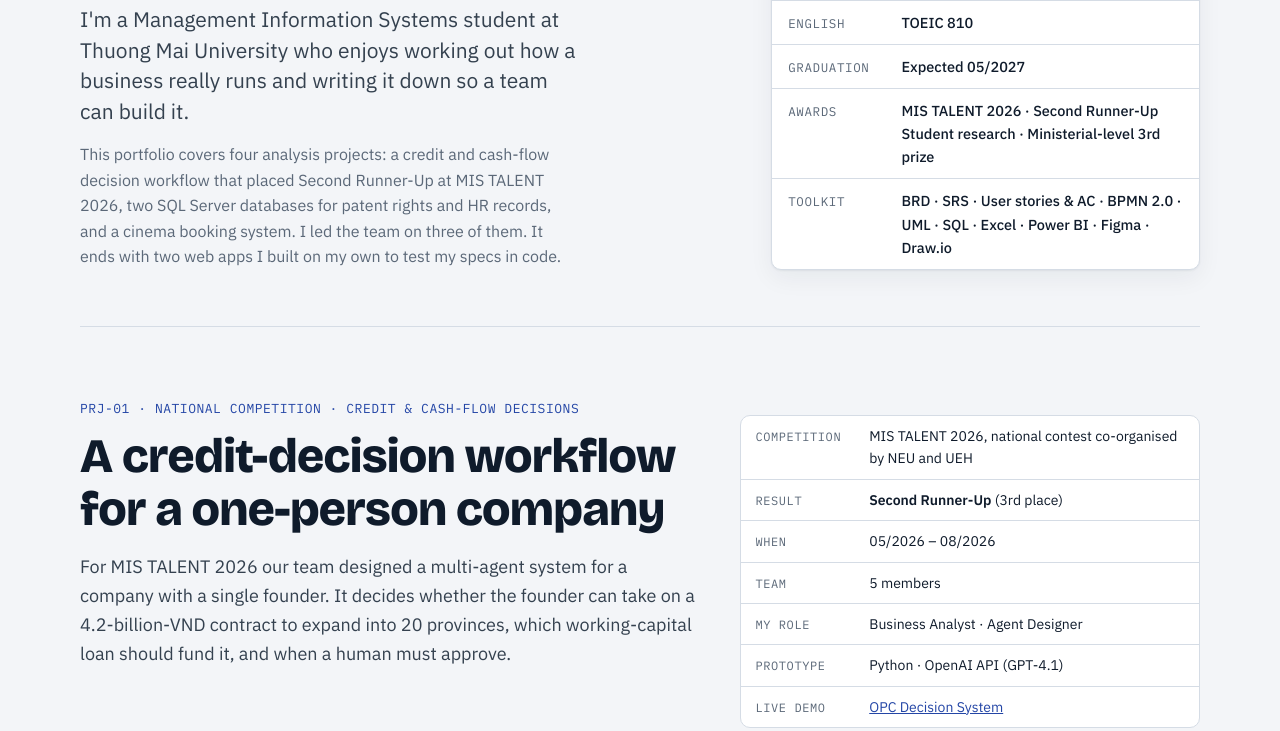
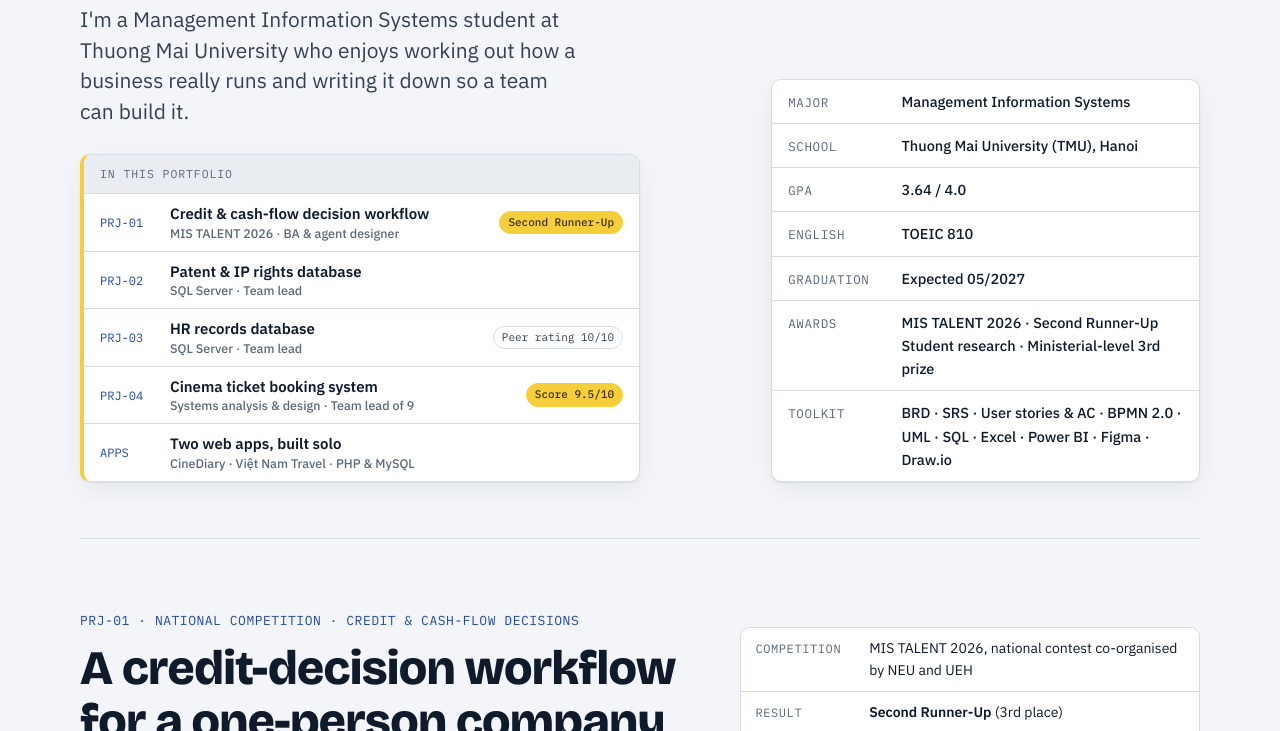
Before and after one commit to Kwuyet/Kwuyet.github.io, a plain HTML site: page index.html in a window 1280 px wide. Shown: the part 369-1100 px from the top of the page. Drawn offline with nearby package versions, Linux system fonts and the light colour scheme.

Commit message:
Turn project overview into a highlighted clickable index card
Co-Authored-By: Claude Opus 5.5 <noreply@anthropic.com>
Claude-Session: https://claude.ai/code/session_01QW67GweW7KZiGjjXtvwtZi

```diff
--- a/index.html
+++ b/index.html
@@ -63,7 +63,17 @@ p{margin:0}
 .hero h1{font-size:clamp(40px,6.4vw,76px);font-weight:800}
 .hero h1 .role{display:block;font-size:.42em;font-weight:650;color:var(--accent);margin-top:14px;letter-spacing:-.005em}
 .thesis{font-size:clamp(18px,2vw,21px);color:var(--ink-2);max-width:40ch;margin-top:28px;line-height:1.45}
-.thesis-sub{font-size:16px;color:var(--muted);max-width:52ch;margin-top:16px;line-height:1.6}
+.toc{margin-top:28px;max-width:560px;background:var(--surface);border:1px solid var(--line);border-left:4px solid var(--marker);border-radius:10px;box-shadow:var(--shadow);overflow:hidden}
+.toc-h{font-family:var(--mono);font-size:11.5px;letter-spacing:.08em;text-transform:uppercase;color:var(--muted);padding:10px 16px;border-bottom:1px solid var(--line);background:var(--sunk)}
+.toc a{display:grid;grid-template-columns:58px minmax(0,1fr) auto;gap:12px;align-items:center;padding:10px 16px;border-bottom:1px solid var(--line);text-decoration:none;color:var(--ink);transition:background .15s}
+.toc a:last-child{border-bottom:0}
+.toc a:hover{background:var(--accent-soft)}
+.toc .tid{font-family:var(--mono);font-size:12px;color:var(--accent)}
+.toc .tt b{display:block;font-weight:600;font-size:15px;line-height:1.3}
+.toc .tt small{display:block;font-size:12.5px;color:var(--muted);margin-top:1px}
+.toc .pill{font-family:var(--mono);font-size:11px;padding:2px 8px;border-radius:999px;border:1px solid var(--line);color:var(--ink-2);white-space:nowrap}
+.toc .pill.hl{background:var(--marker);border-color:var(--marker);color:var(--marker-ink);font-weight:500}
+@media (max-width:560px){.toc a{grid-template-columns:52px minmax(0,1fr)}.toc .pill{grid-column:2;justify-self:start}}
 .spec{background:var(--surface);border:1px solid var(--line);border-radius:10px;box-shadow:var(--shadow);overflow:hidden}
 .spec header{display:flex;justify-content:space-between;padding:10px 16px;border-bottom:1px solid var(--line);background:var(--sunk);font-family:var(--mono);font-size:12px;color:var(--muted)}
 .spec dl{margin:0;display:grid;grid-template-columns:auto 1fr}
@@ -251,7 +261,14 @@ dialog.lb button{position:fixed;top:14px;right:18px;background:#fff;color:#0F1B2
   <div>
     <h1>Nguyễn Khắc Quyết<span class="role">Business Analyst</span></h1>
     <p class="thesis">I'm a Management Information Systems student at Thuong Mai University who enjoys working out how a business really runs and writing it down so a team can build it.</p>
-    <p class="thesis-sub">This portfolio covers four analysis projects: a credit and cash-flow decision workflow that placed Second Runner-Up at MIS TALENT 2026, two SQL Server databases for patent rights and HR records, and a cinema booking system. I led the team on three of them. It ends with two web apps I built on my own to test my specs in code.</p>
+    <nav class="toc" aria-label="Projects in this portfolio">
+      <p class="toc-h">In this portfolio</p>
+      <a href="#mistalent"><span class="tid">PRJ-01</span><span class="tt"><b>Credit &amp; cash-flow decision workflow</b><small>MIS TALENT 2026 · BA &amp; agent designer</small></span><span class="pill hl">Second Runner-Up</span></a>
+      <a href="#patent"><span class="tid">PRJ-02</span><span class="tt"><b>Patent &amp; IP rights database</b><small>SQL Server · Team lead</small></span></a>
+      <a href="#hr"><span class="tid">PRJ-03</span><span class="tt"><b>HR records database</b><small>SQL Server · Team lead</small></span><span class="pill">Peer rating 10/10</span></a>
+      <a href="#cinema"><span class="tid">PRJ-04</span><span class="tt"><b>Cinema ticket booking system</b><small>Systems analysis &amp; design · Team lead of 9</small></span><span class="pill hl">Score 9.5/10</span></a>
+      <a href="#built"><span class="tid">APPS</span><span class="tt"><b>Two web apps, built solo</b><small>CineDiary · Việt Nam Travel · PHP &amp; MySQL</small></span></a>
+    </nav>
   </div>
   <aside class="spec" aria-label="Profile summary">
     <dl>
```
